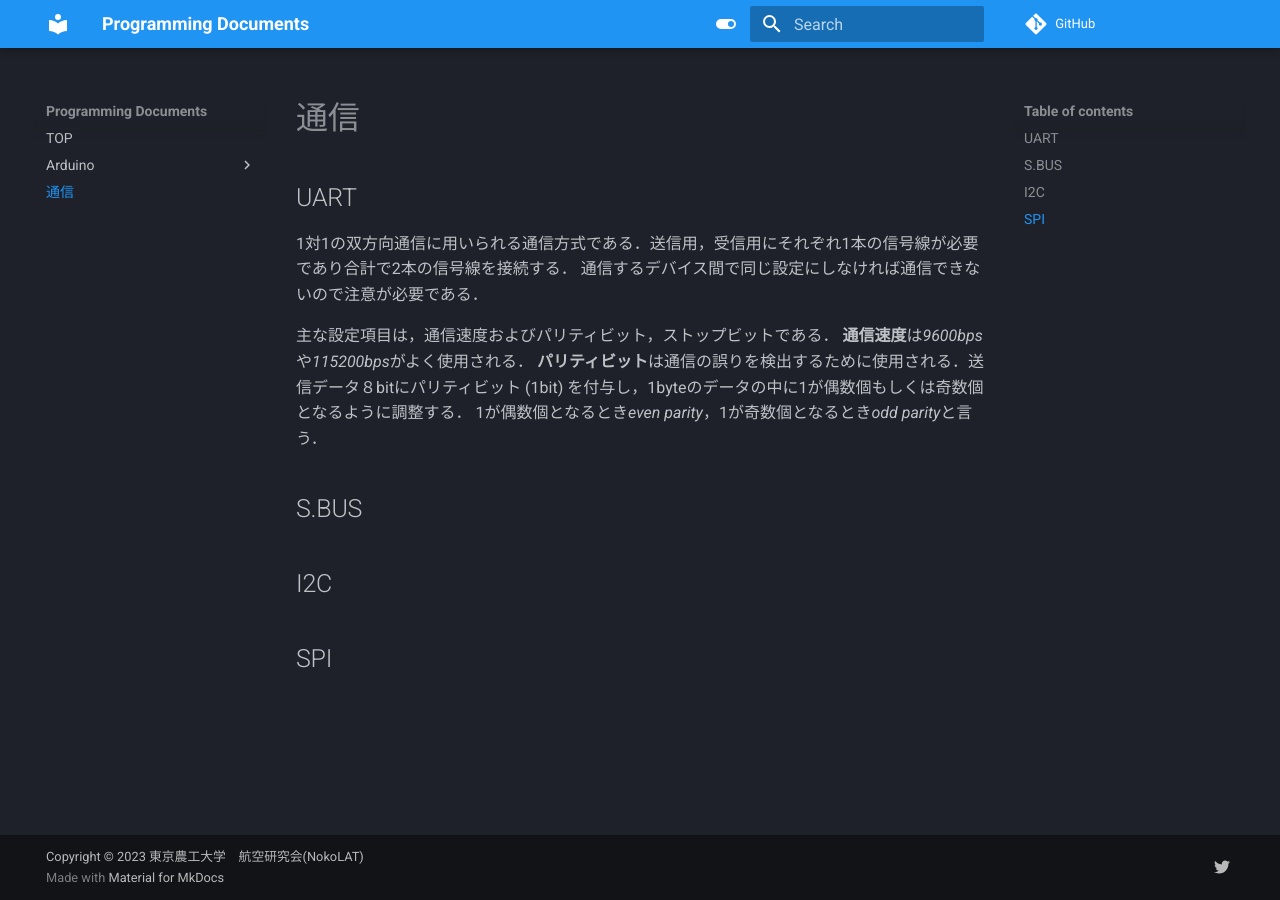
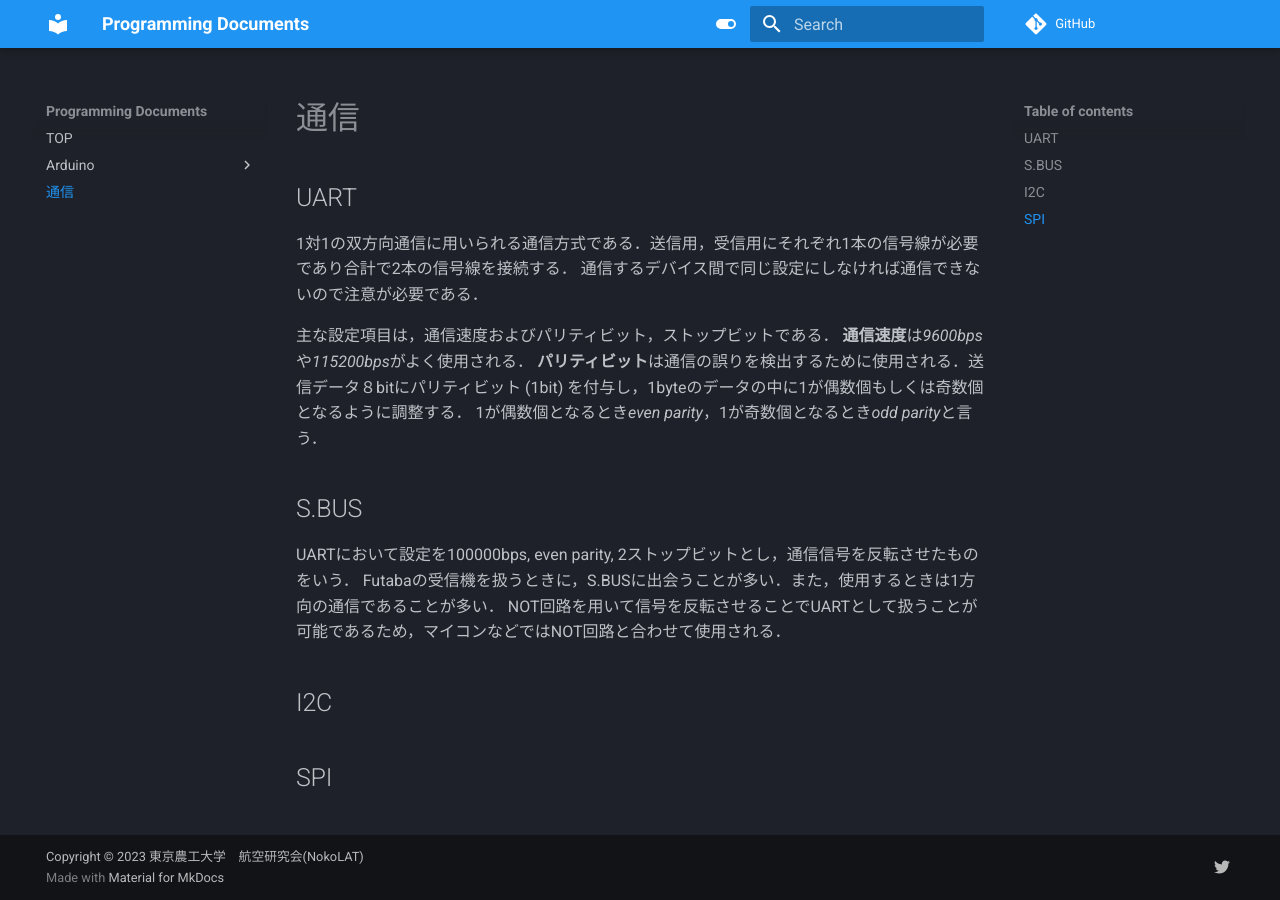
Before and after one commit to NOKOLat/Programming_Documents, an MkDocs documentation site: the page built from docs/communication.md, in a window 1280 px wide. Built offline with MkDocs 1.6.1 and Material for MkDocs 9.7.7, drawn with Linux system fonts in a browser that asks for light colours; nearby versions of some CDN libraries; comment, search, counter and statistics services are not loaded.

Commit message:
S.BUSについて書いた

```diff
--- a/docs/communication.md
+++ b/docs/communication.md
@@ -7,6 +7,14 @@
 **通信速度**は*9600bps*や*115200bps*がよく使用される．
 **パリティビット**は通信の誤りを検出するために使用される．送信データ８bitにパリティビット (1bit) を付与し，1byteのデータの中に1が偶数個もしくは奇数個となるように調整する．
 1が偶数個となるとき*even parity*，1が奇数個となるとき*odd parity*と言う．
+
 ## S.BUS
+UARTにおいて設定を100000bps, even parity, 2ストップビットとし，通信信号を反転させたものをいう．
+Futabaの受信機を扱うときに，S.BUSに出会うことが多い．また，使用するときは1方向の通信であることが多い．
+NOT回路を用いて信号を反転させることでUARTとして扱うことが可能であるため，マイコンなどではNOT回路と合わせて使用される．
+
 ## I2C
+
+
+
 ## SPI
```
